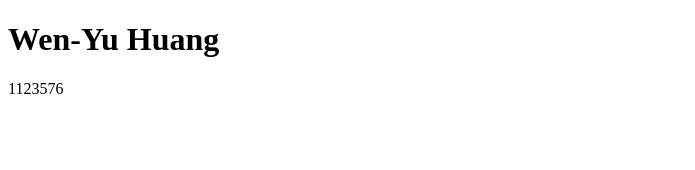
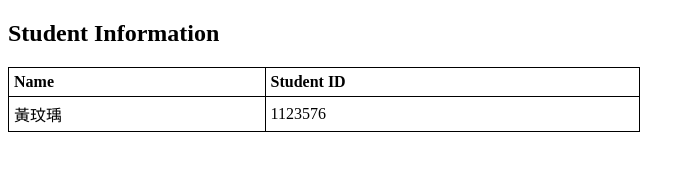
Before and after one commit to S1123576/s1123576.github.io, a plain HTML site: page index.html in a window 1280 px wide. Shown: the whole page, without its empty margins (0-695 px from the left). Drawn offline with Linux system fonts and the light colour scheme.

Commit message:
Update index.html

```diff
--- a/index.html
+++ b/index.html
@@ -1,11 +1,32 @@
 <!DOCTYPE html>
-<html>
+<html lang="en">
+<head>
+    <meta charset="UTF-8">
+    <meta name="viewport" content="width=device-width, initial-scale=1.0">
+    <title>Student Table</title>
+    <style>
+        table {
+            width: 50%;
+            border-collapse: collapse; /* Collapsing borders into one */
+        }
+        th, td {
+            border: 1px solid black; /* Defining table borders */
+            padding: 5px; /* Adding padding of 5px */
+            text-align: left; /* Aligning text to the left */
+        }
+    </style>
+</head>
+<body>
 
-<title>Wen-Yu Huang</title>
+<h2>Student Information</h2>
 
-<body>
-<h1>Wen-Yu Huang</h1>
-<p>1123576</p>
-
-</body>
-</html>
+<table>
+    <tr>
+        <th>Name</th>
+        <th>Student ID</th>
+    </tr>
+    <tr>
+        <td>黃玟瑀</td>
+        <td>1123576</td>
+    </tr>
+</table>
```
